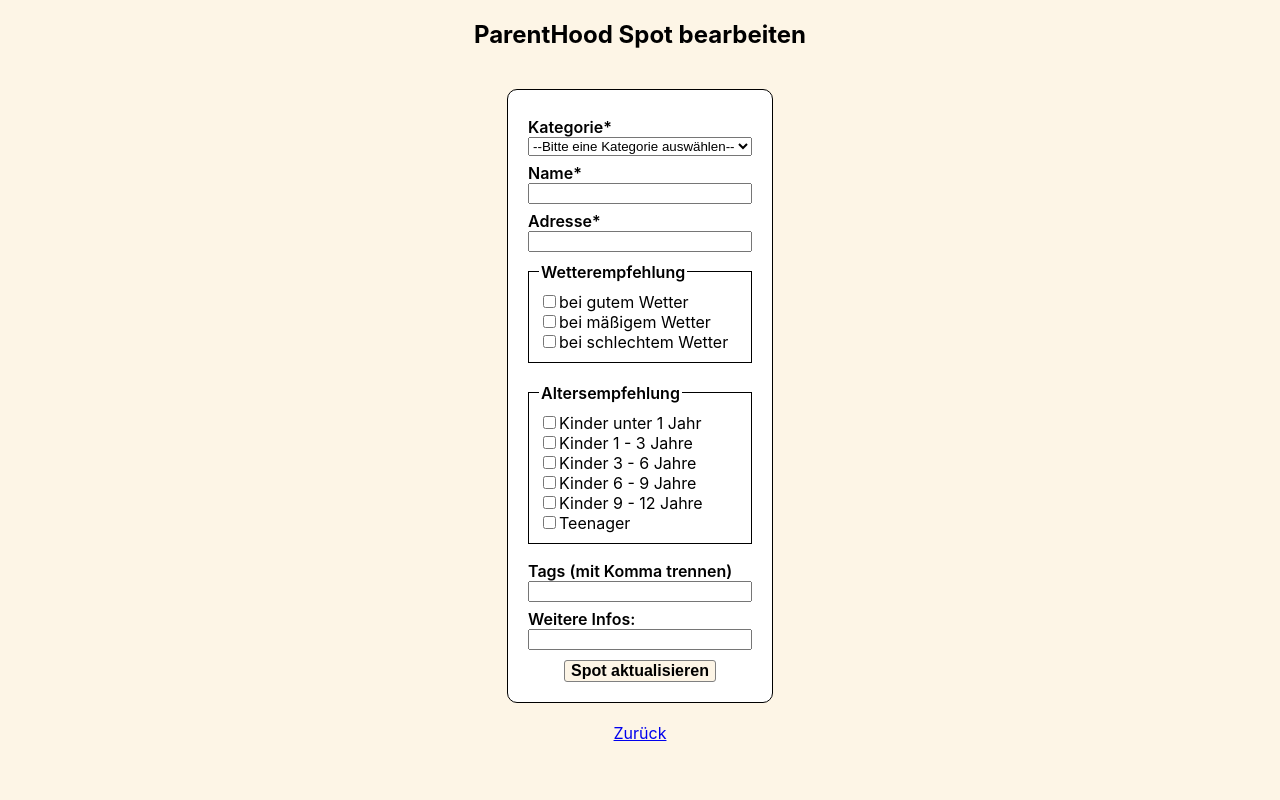
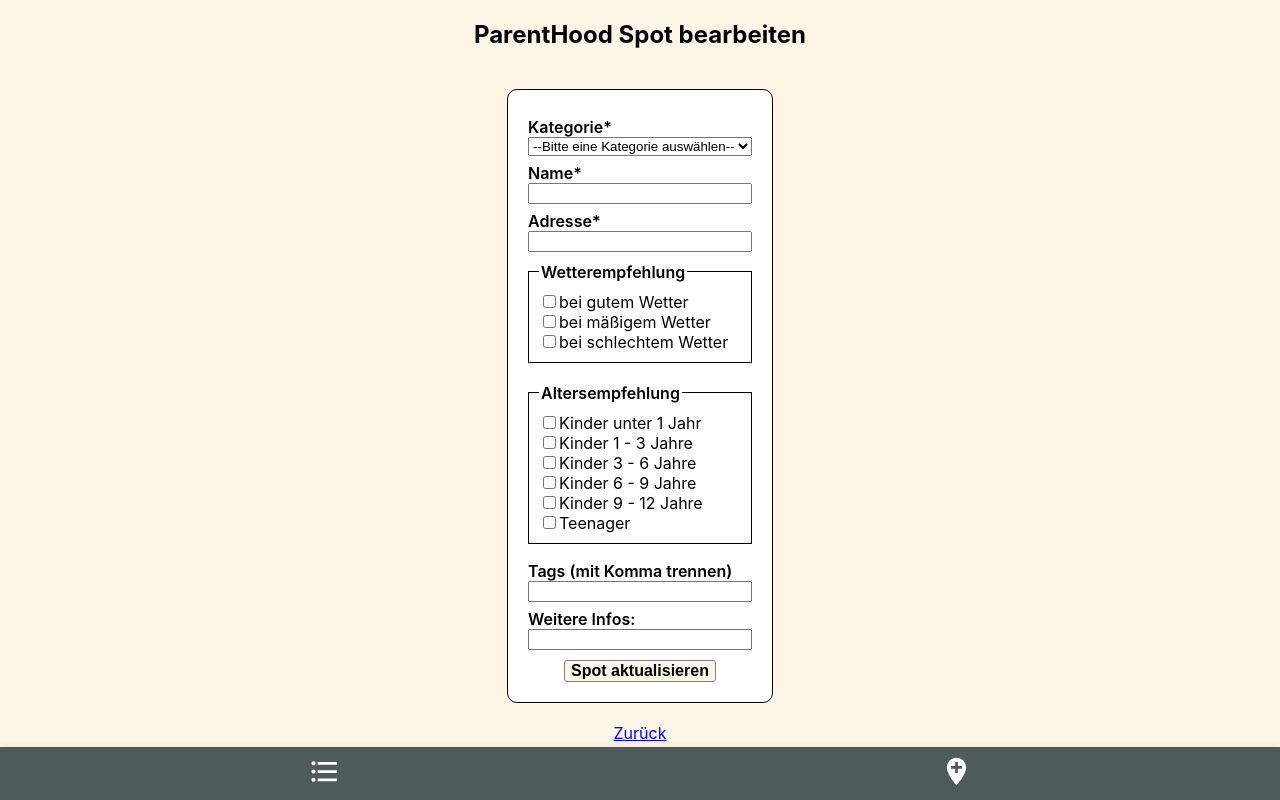
Before and after one commit to FelineHuhn/capstone-project-parenthood, a Next.js app: page /edit in a window 1280 px wide. Built offline with nearby package versions, Linux system fonts and the light colour scheme.

Commit message:
create Header Footer and Layout components and add logic to navbar

```diff
--- /dev/null
+++ b/components/Footer.js
@@ -0,0 +1,44 @@
+import styled from "styled-components";
+import Link from "next/link";
+
+export default function Footer() {
+  return (
+    <StyledFooter>
+      <Link href={`/`}>
+        <svg
+          xmlns="http://www.w3.org/2000/svg"
+          height="33px"
+          viewBox="0 0 24 24"
+          width="33px"
+          fill="white"
+        >
+          <path d="M0 0h24v24H0V0z" fill="none" />
+          <path d="M4 10.5c-.83 0-1.5.67-1.5 1.5s.67 1.5 1.5 1.5 1.5-.67 1.5-1.5-.67-1.5-1.5-1.5zm0-6c-.83 0-1.5.67-1.5 1.5S3.17 7.5 4 7.5 5.5 6.83 5.5 6 4.83 4.5 4 4.5zm0 12c-.83 0-1.5.68-1.5 1.5s.68 1.5 1.5 1.5 1.5-.68 1.5-1.5-.67-1.5-1.5-1.5zM7 19h14v-2H7v2zm0-6h14v-2H7v2zm0-8v2h14V5H7z" />
+        </svg>
+      </Link>
+      <Link href={`/create`}>
+        <svg
+          xmlns="http://www.w3.org/2000/svg"
+          height="33px"
+          viewBox="0 0 24 24"
+          width="33px"
+          fill="white"
+        >
+          <path d="M0 0h24v24H0V0z" fill="none" />
+          <path d="M12 2C8.14 2 5 5.14 5 9c0 5.25 7 13 7 13s7-7.75 7-13c0-3.86-3.14-7-7-7zm4 8h-3v3h-2v-3H8V8h3V5h2v3h3v2z" />
+        </svg>
+      </Link>
+    </StyledFooter>
+  );
+}
+
+const StyledFooter = styled.nav`
+  background-color: #4d5b5b;
+  padding: 8px;
+  position: fixed;
+  bottom: 0;
+  width: 100%;
+  display: flex;
+  justify-content: space-around;
+  box-shadow: rgba(99, 99, 99, 0.2) 0px 2px 8px 0px;
+`;
--- /dev/null
+++ b/components/Layout.js
@@ -0,0 +1,19 @@
+import Footer from "./Footer";
+
+import styled from "styled-components";
+
+export default function Layout({ children }) {
+  return (
+    <>
+      <StyledMain>{children}</StyledMain>
+      <Footer />
+    </>
+  );
+}
+
+const StyledMain = styled.main`
+  display: flex;
+  flex-direction: column;
+  align-items: center;
+  margin-bottom: 20px;
+`;
--- a/components/Main.js
+++ /dev/null
@@ -1,14 +0,0 @@
-import styled from "styled-components";
-
-export default function Main() {
-  return <StyledMain></StyledMain>;
-}
-
-const StyledMain = styled.main`
-  display: flex;
-  flex-direction: column;
-  align-items: center;
-  margin-bottom: 20px;
-  z-index: -10;
-`;
-export { StyledMain };
--- a/pages/_app.js
+++ b/pages/_app.js
@@ -1,13 +1,16 @@
 import GlobalStyles from "../components/GlobalStyles";
 import { useLocalStorage } from "../helpers/hooks";
 import { spotsList } from "../helpers/mockSpots";
+import Layout from "../components/Layout";
 
 function MyApp({ Component, pageProps }) {
   const [spots, setSpot] = useLocalStorage("spots", spotsList);
   return (
     <>
-      <GlobalStyles />
-      <Component {...pageProps} spots={spots} setSpot={setSpot} />
+      <Layout>
+        <GlobalStyles />
+        <Component {...pageProps} spots={spots} setSpot={setSpot} />
+      </Layout>
     </>
   );
 }
--- a/pages/create/index.js
+++ b/pages/create/index.js
@@ -1,7 +1,6 @@
 import Link from "next/link";
 import { nanoid } from "nanoid";
 import SpotForm from "../../components/SpotForm";
-import { StyledMain } from "../../components/Main";
 
 export default function CreateSpot({ setSpot }) {
   function addSpot(
@@ -30,10 +29,10 @@ export default function CreateSpot({ setSpot }) {
   }
 
   return (
-    <StyledMain>
+    <>
       <h2>ParentHood Spot hinzufügen</h2>
       <SpotForm addSpot={addSpot} />
       <Link href={`/spots`}>Zurück</Link>
-    </StyledMain>
+    </>
   );
 }
--- a/pages/edit/index.js
+++ b/pages/edit/index.js
@@ -1,6 +1,5 @@
 import Link from "next/link";
 import SpotForm from "../../components/SpotForm";
-import { StyledMain } from "../../components/Main";
 import { useRouter } from "next/router";
 
 export default function EditSpot({ spots, setSpot }) {
@@ -43,10 +42,10 @@ export default function EditSpot({ spots, setSpot }) {
   }
 
   return (
-    <StyledMain>
+    <>
       <h2>ParentHood Spot bearbeiten</h2>
       <SpotForm isEditMode={true} spot={spotToEdit} editSpot={editSpot} />
       <Link href={`/spots`}>Zurück</Link>
-    </StyledMain>
+    </>
   );
 }
```
Also changed, not shown: components/Header.js (added, +23 -0 lines), components/SpotCard.js (+14 -1 lines), components/SpotDetails.js (+11 -2 lines), pages/spots/index.js (+8 -14 lines).
